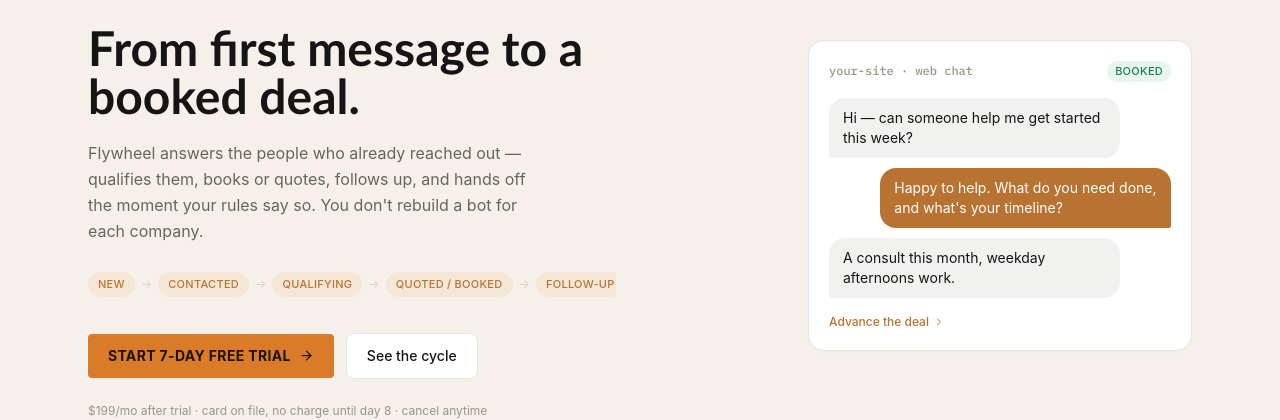
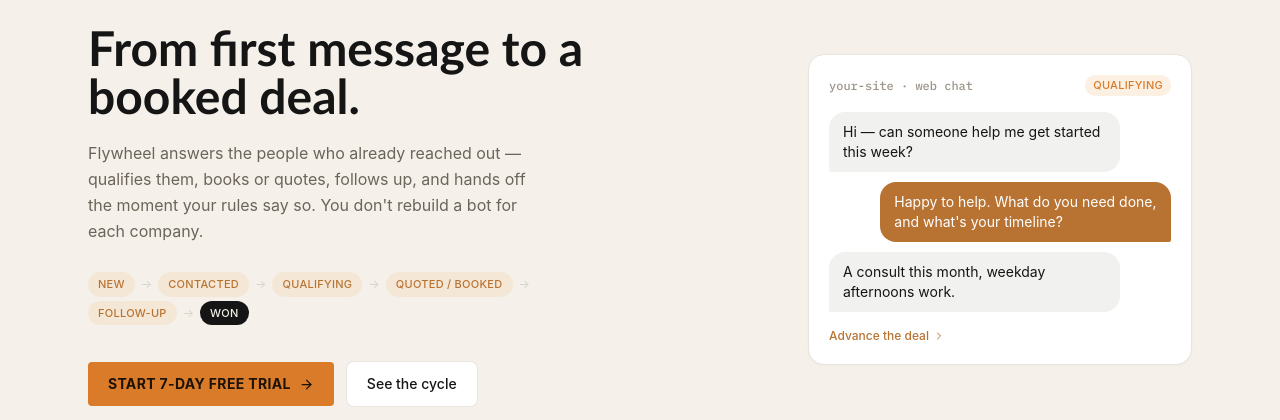
Before and after one commit to AleneSparrow/ai-business-process-engine, a React (Vite) app in the folder web/app/: page / in a window 1280 px wide. Shown: the part 189-609 px from the top of the page. Built offline with nearby package versions, Linux system fonts and the light colour scheme; no server answers.

Commit message:
Keep the full deal cycle visible and start the homepage chat demo as Qualifying.
The Won chip was clipped in the hero row, and the mock conversation showed Booked before the booking line appeared.

Co-authored-by: AleneSparrow <AleneSparrow@users.noreply.github.com>

```diff
--- a/web/app/src/components/MarketingShell.tsx
+++ b/web/app/src/components/MarketingShell.tsx
@@ -22,7 +22,7 @@ const CYCLE = [
 export function DealCycle({ compact }: { compact?: boolean }) {
   return (
     <div
-      className={`flex items-center gap-1 overflow-x-auto ${compact ? "" : "py-1"}`}
+      className={`flex flex-wrap items-center gap-1 ${compact ? "" : "py-1"}`}
       aria-label="Lead-to-deal cycle"
     >
       {CYCLE.map((label, i) => (
--- a/web/app/src/pages/Landing.tsx
+++ b/web/app/src/pages/Landing.tsx
@@ -9,15 +9,22 @@ import {
 } from "../components/MarketingShell";
 
 function ChatBubble() {
-  const [step, setStep] = useState(2);
+  const [step, setStep] = useState(1);
+  const stage = step >= 3 ? "Booked" : "Qualifying";
   return (
     <div className="bg-white rounded-2xl border border-[#E7E5DE] shadow-[0_1px_2px_rgba(0,0,0,0.03)] p-5 w-full max-w-sm">
       <div className="flex items-center justify-between mb-4 gap-3">
         <span className="text-xs font-medium text-[#9C9488]" style={{ fontFamily: "'IBM Plex Mono', monospace" }}>
           your-site · web chat
         </span>
-        <span className="text-[11px] font-medium uppercase tracking-wide px-2 py-0.5 rounded-full shrink-0" style={{ backgroundColor: "#E9F5EF", color: "#1E7B52" }}>
-          {["New", "Qualifying", "Booked"][Math.min(step, 2)]}
+        <span
+          className="text-[11px] font-medium uppercase tracking-wide px-2 py-0.5 rounded-full shrink-0"
+          style={{
+            backgroundColor: stage === "Booked" ? "#E9F5EF" : "#FBF0E2",
+            color: stage === "Booked" ? "#1E7B52" : "#D97B29",
+          }}
+        >
+          {stage}
         </span>
       </div>
       <div className="flex flex-col gap-2.5">
@@ -43,7 +50,7 @@ function ChatBubble() {
         )}
       </div>
       <button
-        onClick={() => setStep((s) => (s < 4 ? s + 1 : 2))}
+        onClick={() => setStep((s) => (s < 3 ? s + 1 : 1))}
         className="mt-4 text-xs font-medium text-[#B87333] flex items-center gap-1"
       >
         Advance the deal <ChevronRight size={12} />
```
